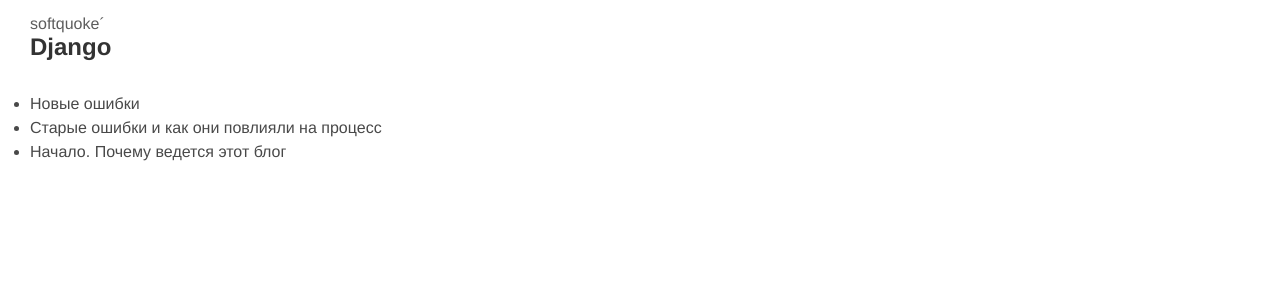
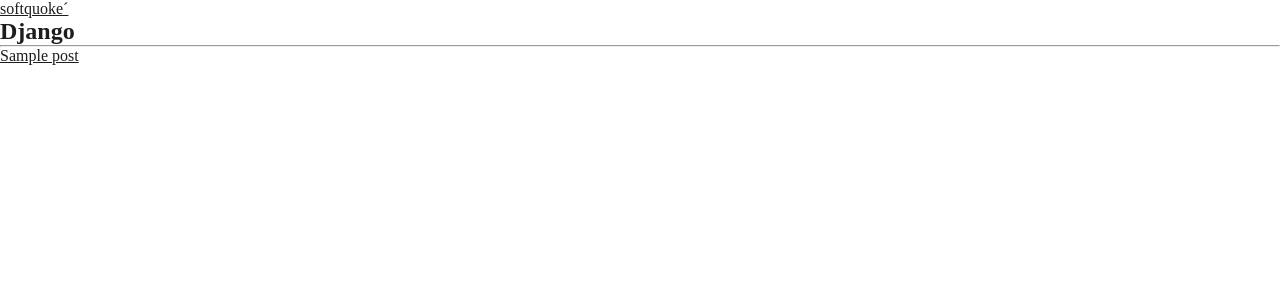
Before and after one commit to softquoke/blog, a Django app: page / in a window 1280 px wide. Shown: the top 300 px of the page. Run offline with Django 4.2, Linux system fonts and the light colour scheme; tables that the repository leaves empty hold one stand-in row (values such as "Sample post").

Commit message:
new functional

```diff
--- a/blog/main/static/css/index.css
+++ b/blog/main/static/css/index.css
@@ -1,64 +1,5 @@
 * {
     margin: 0;
     padding: 0;
-    font-family: "Helvetica Neue", Helvetica, Arial, sans-serif;
     color: rgb(29, 29, 29);
 }
-
-body {
-    /* background-color: rgb(251, 251, 251); */
-}
-
-h1, h2, h3 {
-    color:rgb(50, 50, 50);
-    display: inline-block;
-    block-size: auto;
-    margin: 0;
-}
-
-p {
-    color: rgb(51, 51, 51);
-}
-
-a {
-    transition: 0.1s linear;
-    /* padding: 0 10px; */
-    text-align: none;
-    text-decoration: none;
-}
-
-a {
-    color:rgb(93, 93, 93);
-}
-
-a:hover {
-    color: rgb(44, 44, 44);
-}
-
-ul, ol {
-    margin: 1px 0;
-}
-
-li {
-    color: rgb(73, 73, 73);
-    line-height: 1.5;
-    transition: 0.1s linear;
-}
-
-li:hover {
-    color: rgb(26, 26, 26);
-}
-
-.container {
-    margin: 0 30px;
-    padding: 15px 0px;
-    width: 650px;
-    background-color: white;
-}
-
-/* .container {
-    margin: 0 auto;
-    padding: 15px 30px;
-    width: 650px;
-    background-color: white;
-} */
--- /dev/null
+++ b/blog/main/templates/main/base.html
@@ -0,0 +1,22 @@
+{% load static %}
+<!DOCTYPE html>
+<html lang="en">
+<head>
+    <meta charset="UTF-8">
+    <meta http-equiv="X-UA-Compatible" content="IE=edge">
+    <meta name="viewport" content="width=device-width, initial-scale=1.0">
+    <title>softquoke´</title>
+    <link rel="stylesheet" href="{% static "css/index.css" %}">
+</head>
+<body>
+    <header>
+        <div class="container">
+            <a href="https://github.com/softquoke" target="_blank">softquoke´</a> <br>
+            <h2><p>Django</p></h2>
+        </div>
+        <hr>
+    </header>
+    {% block content %}
+    {% endblock content %}
+</body>
+</html>
--- a/blog/main/templates/main/post_list.html
+++ b/blog/main/templates/main/post_list.html
@@ -1,29 +1,18 @@
+{% extends 'main/base.html' %}
 {% load static %}
-<!DOCTYPE html>
-<html lang="en">
-<head>
-    <meta charset="UTF-8">
-    <meta http-equiv="X-UA-Compatible" content="IE=edge">
-    <meta name="viewport" content="width=device-width, initial-scale=1.0">
-    <title>Document</title>
-    <link rel="stylesheet" href="{% static "css/index.css" %}">
-</head>
-<header>
-    <div class="container">
-        <a href="https://github.com/softquoke">softquoke´</a> <br>
-        <h2><p>Django</p></h2>
-    </div>
-    <!-- <hr> -->
-</header>
-<body>
 
+{% block content %}
     <div class="container">
 
         <ul reversed>
-            <a href=""><li>Новые ошибки</li></a>
-            <a href=""><li>Старые ошибки и как они повлияли на процесс</li></a>
-            <a href=""><li>Начало. Почему ведется этот блог</li></a>
+            {% for post in posts%}
+                <a href="{% url 'post_detail' pk=post.pk %}"><li>{{ post.title }}</li></a>
+            {% endfor %}
         </ul>
+
+    </div>
+{% endblock content %}
+
 <!-- <dl>
 <dt>Hummus</dt>
 <dd>A thick dip/sauce generally made from chick peas blended with tahini, lemon juice, salt, garlic, and other ingredients.</dd>
@@ -34,6 +23,3 @@
 <dt>Green salad</dt>
 <dd>That green healthy stuff that many of us just use to garnish kebabs.</dd>
 </dl> -->
-    </div>
-</body>
-</html>
--- a/blog/main/urls.py
+++ b/blog/main/urls.py
@@ -2,5 +2,6 @@
 from . import views
 
 urlpatterns = [
-    path('', views.post_list, name='post_list')
+    path('', views.post_list, name='post_list'),
+    path('post/<int:pk>/', views.post_detail, name='post_detail')
 ]
--- a/blog/main/views.py
+++ b/blog/main/views.py
@@ -1,6 +1,11 @@
 from django.shortcuts import render
-
+from .models import Post
 
 
 def post_list(request):
-    return render(request, 'main/post_list.html', {"title": "softquoké in Django"})
+    posts = Post.objects.all()
+    return render(request, 'main/post_list.html', {"title": "softquoké", "posts": posts})
+
+def post_detail(request, pk):
+    post = Post.objects.get(pk=pk)
+    return render(request, 'main/post_detail.html', {"title": "post detail", "post": post})
```
Also changed, not shown: blog/main/templates/main/post_detail.html (added, +11 -0 lines). Lines whose indentation alone changed are shown as unchanged.
